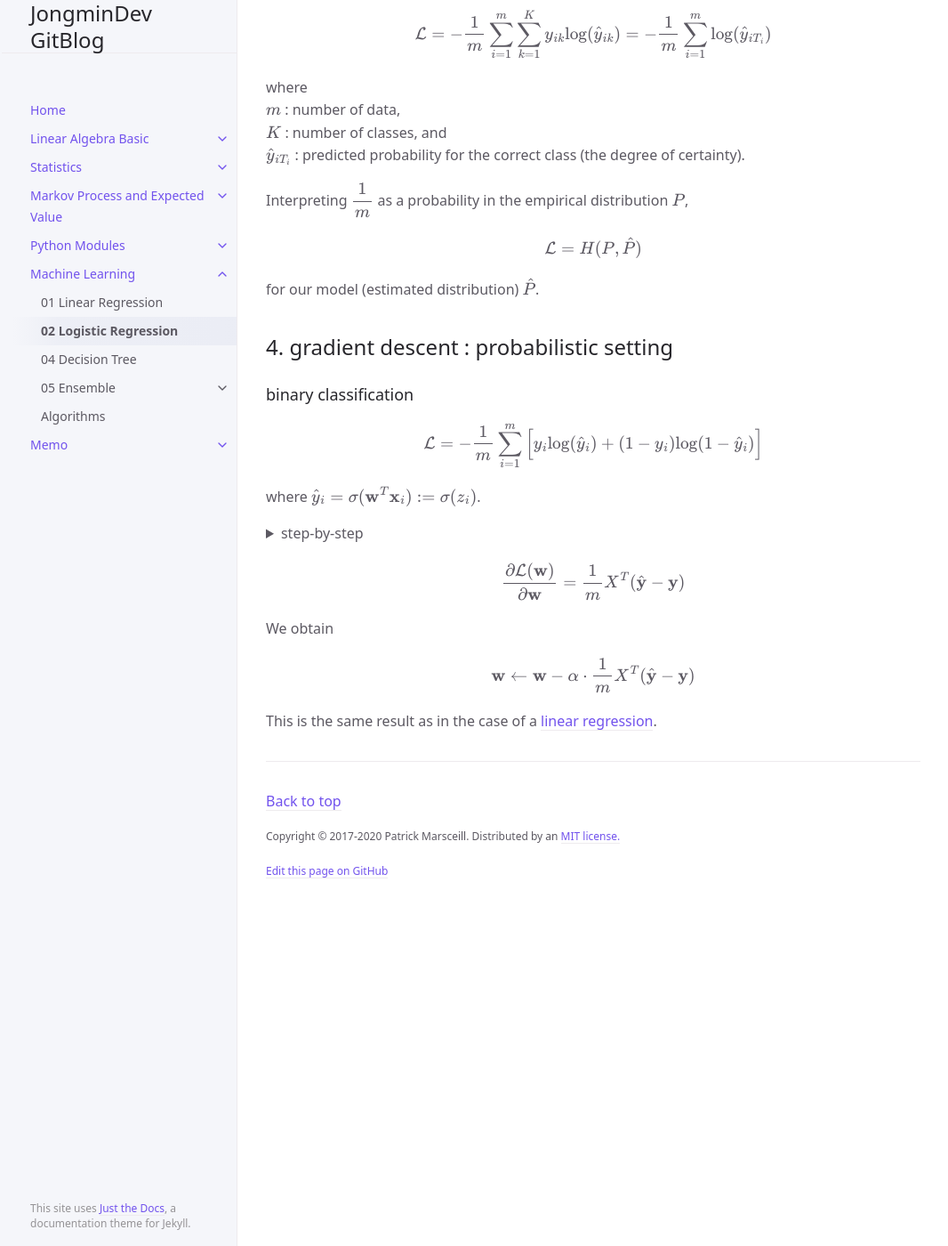
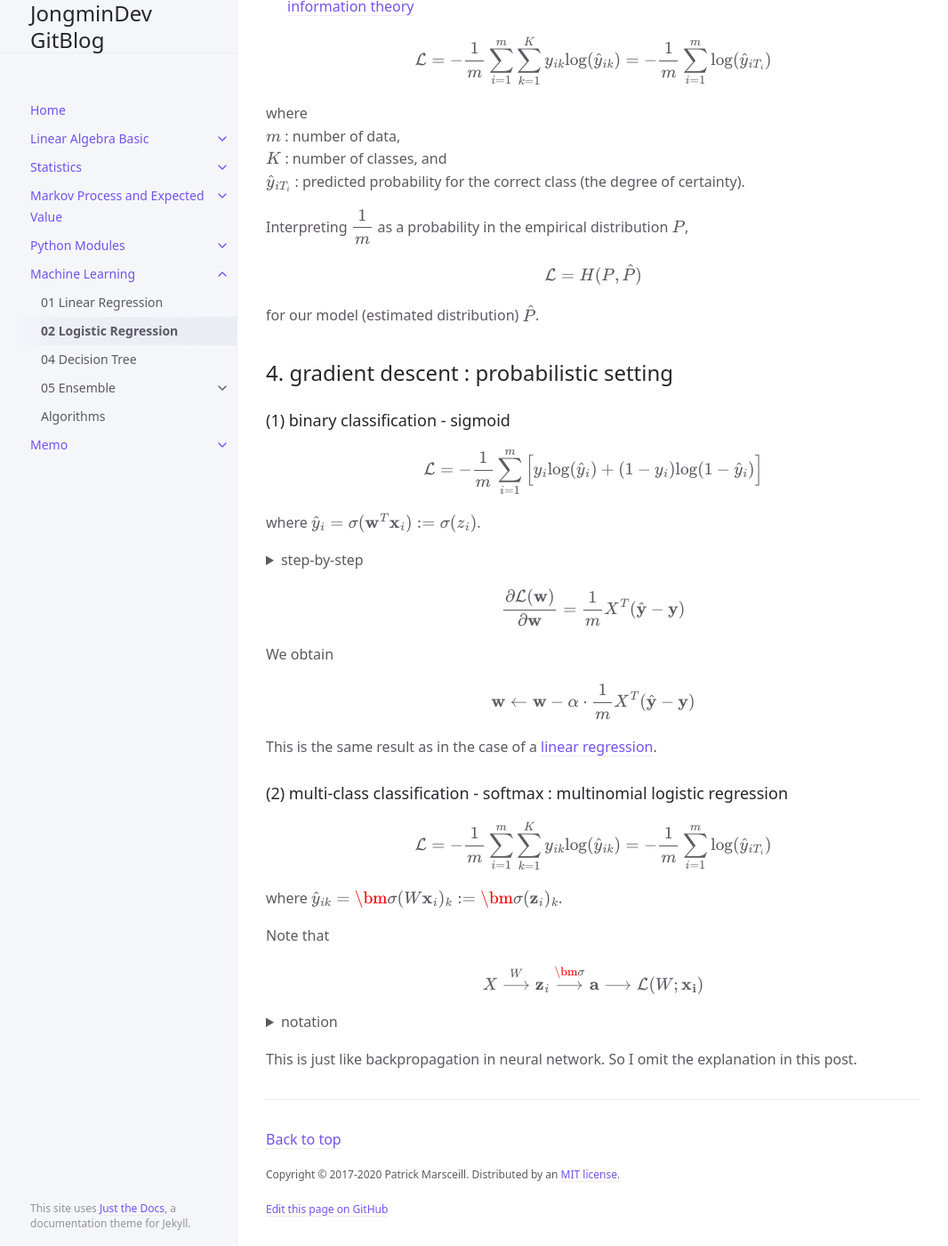
Before and after one commit to jongmindev/jongmindev.github.io, a Jekyll site: the page built from docs/MachineLearning/02LogisticRegression.md, in a window 1280 px wide and 1400 px high, scrolled down 3372 px. Shown: the whole window at 89% size, without its empty margins (105-1171 px from the left). Built offline with Jekyll 4.4.1, drawn with Linux system fonts in a browser that asks for light colours; some of the changed text lies outside the part shown.

Commit message:
multi-class classification

```diff
--- a/docs/MachineLearning/02LogisticRegression.md
+++ b/docs/MachineLearning/02LogisticRegression.md
@@ -108,7 +108,7 @@ A hyperplain $ \mathbf{w}_i^T \mathbf{x} = c $ is called **decision boundary**.
 
 ## 3. Loss Function
 
-### discriminative setting (binary classification)
+### (1) discriminative setting (binary classification)
 
 - ground truth $y \in \lbrace +1, -1 \rbrace $
 - predicted score $\hat{y} \in \mathbb{R}$
@@ -129,7 +129,7 @@ margin-based loss function
 [more margin-based loss function - GitHub blog](http://juliaml.github.io/LossFunctions.jl/stable/losses/margin/)
 
 
-### probabilistic setting
+### (2) probabilistic setting
 
 - ground truth $y \in \lbrace 0, 1 \rbrace $ for a binary classification
 - ground truth $\mathbf{y} = (y_k) \in \lbrace 0, 1 \rbrace ^K$ : an one-hot vector for a multi-class classification
@@ -157,7 +157,7 @@ for our model (estimated distribution) $\hat{P}$.
 
 ## 4. gradient descent : probabilistic setting
 
-### binary classification
+### (1) binary classification - sigmoid
 
 $$
 \mathcal{L} = - \frac{1}{m} \sum_{i=1}^{m} \Big[ y_i \text{log}(\hat{y}_i) + (1-y_i) \text{log}(1 - \hat{y}_i) \Big]
@@ -167,6 +167,7 @@ where $\hat{y}_i = \sigma(\mathbf{w}^T\mathbf{x}_i) := \sigma(z_i)$.
 
 <details>
     <summary> step-by-step </summary>
+
 Note that $\sigma^\prime(x) = \sigma(x) \big( 1 - \sigma(x) \big)$.
 
 Let
@@ -247,3 +248,76 @@ $$
 $$
 
 This is the same result as in the case of a [linear regression](/docs/MachineLearning/01LinearRegression.md#gradient-descent).
+
+
+### (2) multi-class classification - softmax : multinomial logistic regression
+
+$$
+\mathcal{L}
+= - \frac{1}{m} \sum_{i=1}^{m} \sum_{k=1}^K y_{ik} \text{log}( \hat{y}_{ik} )
+= - \frac{1}{m} \sum_{i=1}^m \text{log} ( \hat{y}_{iT_i})
+$$
+
+where $\hat{y}_{ik} = \bm\sigma (W\mathbf{x}_i)_k := \bm\sigma (\mathbf{z}_i)_k$.
+
+Note that
+
+$$
+X \overset{W}{\longrightarrow}
+\mathbf{z}_i \overset{\bm\sigma}{\longrightarrow}
+\mathbf{a} \overset{}{\longrightarrow}
+\mathcal{L}(W; \mathbf{x_i})
+$$
+
+<details>
+    <summary> notation </summary>
+
+where
+
+$$
+\begin{align*}
+    X &=\begin{bmatrix}
+            \mathbf{x}_1^T \\
+            \mathbf{x}_2^T \\
+            \vdots \\
+            \mathbf{x}_m^T
+        \end{bmatrix}
+      &&= \begin{bmatrix}
+            1 & x_{11} & x_{12} & \cdots & x_{1n} \\
+            1 & x_{21} & x_{22} & \cdots & x_{2n} \\
+            \vdots & \vdots & \vdots & \ddots & \vdots \\
+            1 & x_{m1} & x_{m2} & \cdots & x_{mn} \\
+        \end{bmatrix} \\
+    W &=\begin{bmatrix}
+            \mathbf{w}_1^T \\
+            \mathbf{w}_2^T \\
+            \vdots \\
+            \mathbf{w}_K^T
+        \end{bmatrix}
+      &&= \begin{bmatrix}
+            w_{10} & w_{11} & w_{12} & \cdots & w_{1n} \\
+            w_{20} & w_{21} & w_{22} & \cdots & w_{2n} \\
+            \vdots & \vdots & \vdots & \ddots & \vdots \\
+            w_{K0} & w_{K1} & w_{K2} & \cdots & w_{Kn} \\
+        \end{bmatrix} \\
+    \mathbf{z}_i &= W \mathbf{x}_i
+                 &&= \begin{bmatrix}
+                        \mathbf{w}_1^T \mathbf{x}_i \\
+                        \mathbf{w}_2^T \mathbf{x}_i \\
+                        \vdots \\
+                        \mathbf{w}_K^T \mathbf{x}_i
+                    \end{bmatrix} \\
+    \quad \mathbf{a} &= \bm\sigma(\mathbf{z}_i) = \hat{\mathbf{y}}_i
+                     &&=  \begin{bmatrix}
+                            \hat{y}_{i1} \\
+                            \hat{y}_{i2} \\
+                            \vdots \\
+                            \hat{y}_{iK}
+                        \end{bmatrix} \\
+    \quad \mathcal{L}(W; \mathbf{x_i}) &= \mathcal{L} &&= - \frac{1}{m} \sum_{i=1}^m \mathbf{y}_i^T \text{log} ( \mathbf{a} )
+\end{align*}
+$$
+
+</details>
+
+This is just like backpropagation in neural network. So I omit the explanation in this post.
```
